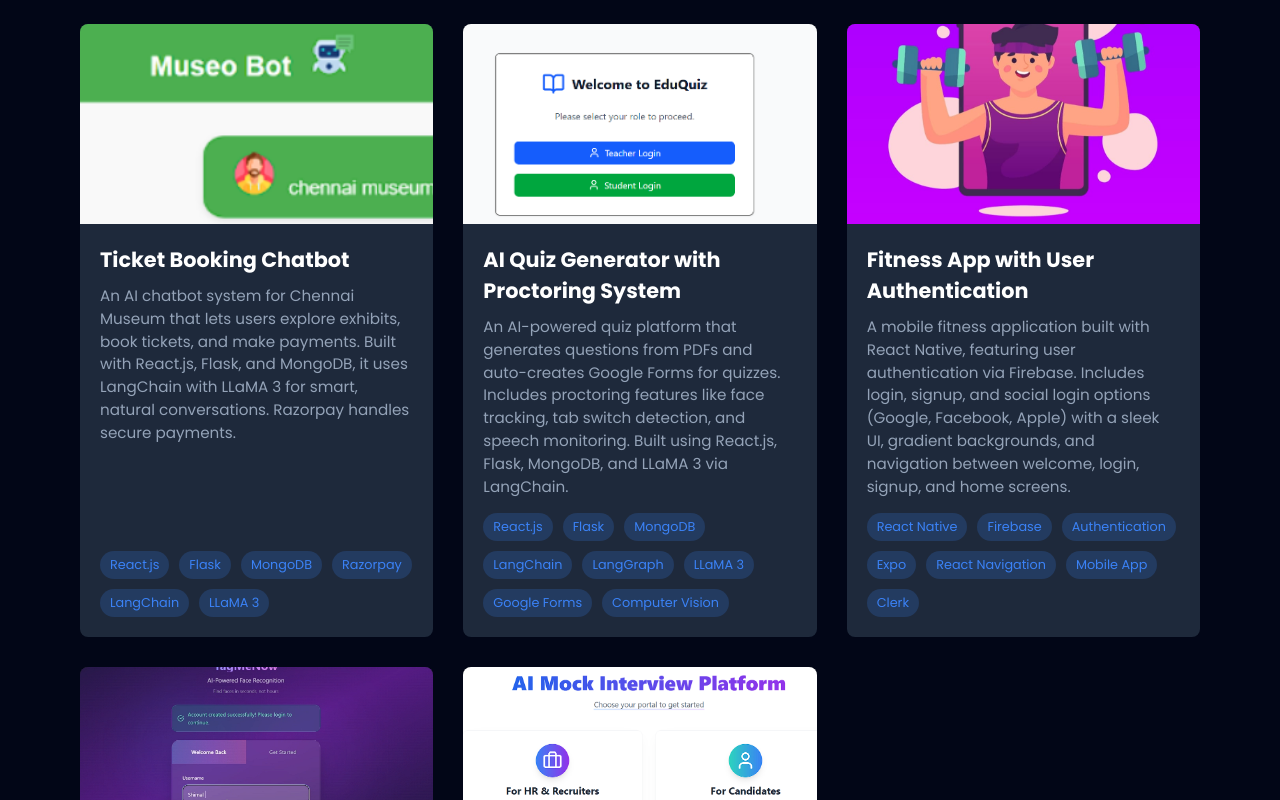
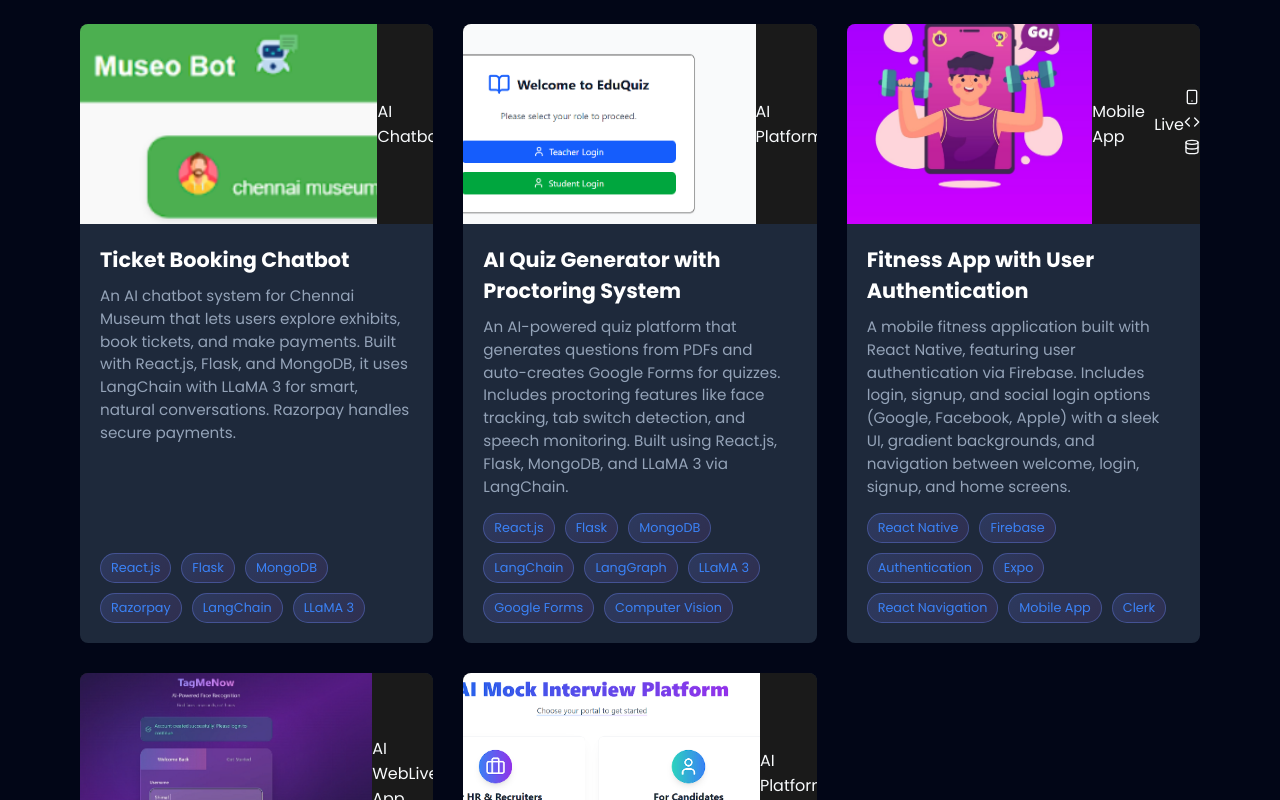
Before and after one commit to Shimal007/portfolio, a React (Vite) app in the folder Client/: page / in a window 1280 px wide. Shown: the part 3520-4320 px from the top of the page. Built offline with nearby package versions, Linux system fonts and the light colour scheme.

Commit message:
Update Projects.jsx

```diff
--- a/Client/src/components/Projects/Projects.jsx
+++ b/Client/src/components/Projects/Projects.jsx
@@ -1,12 +1,13 @@
 import { useState, useEffect } from 'react';
 import { motion } from 'framer-motion';
-import { FiGithub, FiExternalLink } from 'react-icons/fi';
+import { FiGithub, FiExternalLink, FiCode, FiDatabase, FiSmartphone, FiGlobe, FiCpu } from 'react-icons/fi';
 import './Projects.css';
 import ticketimg from '../../assets/images/chennai.png';
 import quizimg from '../../assets/images/quiz.png';
 import fitnessimg from '../../assets/images/fitnessapp.jpg';
 import tagmeimg from '../../assets/images/tagmenow.png';
 import mockimg from '../../assets/images/mockinterview.png';
+
 const projects = [
   {
     id: 1,
@@ -16,6 +17,10 @@ const projects = [
     image: ticketimg,
     github: 'https://github.com/Shimal007/TicketBookingBot.git',
     live: 'https://drive.google.com/drive/folders/13dqocupCOYRtiv6-7IjBPsy6PmxXyL9F?usp=sharing',
+    type: 'AI Chatbot',
+    status: 'Live',
+    techCount: 6,
+    icons: [FiCode, FiDatabase, FiGlobe]
   },
   {
     id: 2,
@@ -25,6 +30,10 @@ const projects = [
     image: quizimg,
     github: 'https://github.com/Sanjayraj-k/Ai-quiz-Generator.git',
     live: 'https://drive.google.com/drive/folders/13dqocupCOYRtiv6-7IjBPsy6PmxXyL9F?usp=sharing',
+    type: 'AI Platform',
+    status: 'Live',
+    techCount: 8,
+    icons: [FiCpu, FiCode, FiDatabase]
   },
   {
     id: 3,
@@ -34,6 +43,10 @@ const projects = [
     image: fitnessimg,
     github: 'https://github.com/Sanjayraj-k/Fitness_app.git',
     live: 'https://drive.google.com/drive/folders/13dqocupCOYRtiv6-7IjBPsy6PmxXyL9F?usp=sharing',
+    type: 'Mobile App',
+    status: 'Live',
+    techCount: 7,
+    icons: [FiSmartphone, FiCode, FiDatabase]
   },
   {
   id: 4,
@@ -43,6 +56,10 @@ const projects = [
     image: tagmeimg,
     github: 'https://github.com/Shimal007/TagMe.git',
     live: 'https://drive.google.com/file/d/1XIlywq9LTnZuituBOOZfZtpAx55ZMZFo/view?usp=sharing',
+    type: 'AI Web App',
+    status: 'Live',
+    techCount: 7,
+    icons: [FiCpu, FiGlobe, FiCode]
   },
   {
     id: 5,
@@ -52,6 +69,10 @@ const projects = [
     image: mockimg,
     github: 'https://github.com/Shimal007/Mock-Interview.git',
     live: 'https://drive.google.com/file/d/1Hn26j3s6h4LLm7kP9DlGu4wQhq4liof5/view?usp=sharing',
+    type: 'AI Platform',
+    status: 'Live',
+    techCount: 6,
+    icons: [FiCpu, FiCode, FiDatabase]
   }
 
 ];
@@ -60,6 +81,8 @@ const Projects = ({ projectEnter, projectLeave, buttonEnter, buttonLeave }) => {
   const [visibleProjects, setVisibleProjects] = useState(3);
   const [isMobile, setIsMobile] = useState(false);
   const [loading, setLoading] = useState(false);
+  const [hoveredTag, setHoveredTag] = useState(null);
+  const [hoveredCard, setHoveredCard] = useState(null);
 
   useEffect(() => {
     const checkMobile = () => {
@@ -95,20 +118,104 @@ const Projects = ({ projectEnter, projectLeave, buttonEnter, buttonLeave }) => {
     }
   };
 
+  // Enhanced animation variants for project cards
+  const cardVariants = {
+    hidden: {
+      opacity: 0,
+      y: 100,
+      scale: 0.8,
+      rotateX: -15
+    },
+    visible: (i) => ({
+      opacity: 1,
+      y: 0,
+      scale: 1,
+      rotateX: 0,
+      transition: {
+        delay: i * 0.2,
+        duration: 0.8,
+        type: "spring",
+        stiffness: 50,
+        damping: 15
+      }
+    }),
+    hover: {
+      y: -20,
+      scale: 1.05,
+      rotateY: 5,
+      transition: {
+        duration: 0.4,
+        type: "spring",
+        stiffness: 300
+      }
+    }
+  };
+
+  // Animation variants for tech stack tags
+  const tagVariants = {
+    hidden: {
+      opacity: 0,
+      scale: 0.8,
+      y: 20,
+      rotateX: -90
+    },
+    visible: (i) => ({
+      opacity: 1,
+      scale: 1,
+      y: 0,
+      rotateX: 0,
+      transition: {
+        delay: i * 0.1,
+        duration: 0.5,
+        type: "spring",
+        stiffness: 100
+      }
+    }),
+    hover: {
+      scale: 1.1,
+      y: -5,
+      rotateY: 10,
+      transition: {
+        duration: 0.2,
+        type: "spring",
+        stiffness: 300
+      }
+    },
+    tap: {
+      scale: 0.95,
+      transition: {
+        duration: 0.1
+      }
+    }
+  };
+
+  // Animation variants for project content
+  const contentVariants = {
+    hidden: { opacity: 0, y: 20 },
+    visible: {
+      opacity: 1,
+      y: 0,
+      transition: {
+        duration: 0.6,
+        delay: 0.3
+      }
+    }
+  };
+
   return (
     <motion.div
       className="projects-section"
       initial={{ opacity: 0 }}
       whileInView={{ opacity: 1 }}
-      transition={{ duration: 0.8 }}
+      transition={{ duration: 1 }}
       viewport={{ once: true, amount: 0.1 }}
     >
       <div className="projects-bg-particles"></div>
       <div className="projects-container">
         <motion.h2
-          initial={{ x: -50, opacity: 0 }}
+          initial={{ x: -100, opacity: 0 }}
           whileInView={{ x: 0, opacity: 1 }}
-          transition={{ duration: 0.6 }}
+          transition={{ duration: 0.8, type: "spring" }}
           viewport={{ once: true }}
           onMouseEnter={projectEnter}
           onMouseLeave={projectLeave}
@@ -121,70 +228,186 @@ const Projects = ({ projectEnter, projectLeave, buttonEnter, buttonLeave }) => {
             <motion.div
               key={project.id}
               className="project-card"
-              initial={{ y: 50, opacity: 0 }}
-              whileInView={{ y: 0, opacity: 1 }}
-              transition={{
-                duration: isMobile ? 0.3 : 0.5,
-                delay: isMobile ? 0 : index * 0.1
+              custom={index}
+              variants={cardVariants}
+              initial="hidden"
+              whileInView="visible"
+              whileHover="hover"
+              viewport={{ once: true, margin: isMobile ? "0px" : "100px" }}
+              onMouseEnter={() => {
+                setHoveredCard(project.id);
+                projectEnter();
               }}
-              viewport={{ once: true, margin: isMobile ? "0px" : "100px" }}
-              onMouseEnter={projectEnter}
-              onMouseLeave={projectLeave}
+              onMouseLeave={() => {
+                setHoveredCard(null);
+                projectLeave();
+              }}
+              layout
             >
               <div className="project-image">
-                <img
+                <motion.img
                   src={project.image}
                   alt={project.title}
                   className="project-img"
                   style={{ width: '100%', height: '100%', objectFit: 'cover', backgroundColor: '#1a1a1a' }}
                 />
-                {isMobile && (
-                  <div className="mobile-placeholder">
-                    <h3>{project.title}</h3>
-                  </div>
-                )}
-                <div className="project-overlay">
-                  <div className="project-links">
-                    <a
+
+                {/* Project Type Indicator */}
+                <div className="project-type">
+                  {project.type}
+                </div>
+
+                {/* Status Indicator */}
+                <div className="project-status">
+                  <div className="status-dot"></div>
+                  <span className="status-text">{project.status}</span>
+                </div>
+
+                {/* Tech Stack Preview */}
+                <div className="tech-preview">
+                  {[...Array(Math.min(project.techCount, 3))].map((_, i) => (
+                    <div key={i} className="tech-dot"></div>
+                  ))}
+                </div>
+
+                {/* Floating Icons */}
+                <div className="floating-icons">
+                  {project.icons.map((Icon, iconIndex) => (
+                    <motion.div
+                      key={iconIndex}
+                      className="floating-icon"
+                      whileHover={{
+                        scale: 1.2,
+                        rotate: 10,
+                        transition: { duration: 0.3 }
+                      }}
+                    >
+                      <Icon />
+                    </motion.div>
+                  ))}
+                </div>
+
+                {/* Remove mobile placeholder for mobile view */}
+                <motion.div
+                  className="project-overlay"
+                  initial={{ opacity: 0 }}
+                  whileHover={{ opacity: 1 }}
+                  transition={{ duration: 0.4 }}
+                >
+                  <motion.div
+                    className="project-links"
+                    initial={{ y: 20, opacity: 0 }}
+                    whileHover={{ y: 0, opacity: 1 }}
+                    transition={{ delay: 0.2, duration: 0.4 }}
+                  >
+                    <motion.a
                       href={project.github}
                       target="_blank"
                       rel="noopener noreferrer"
+                      whileHover={{
+                        scale: 1.1,
+                        y: -8,
+                        transition: { duration: 0.3 }
+                      }}
+                      whileTap={{ scale: 0.95 }}
                       onMouseEnter={buttonEnter}
                       onMouseLeave={buttonLeave}
                     >
                       <FiGithub />
-                    </a>
-                    <a
+                    </motion.a>
+                    <motion.a
                       href={project.live}
                       target="_blank"
                       rel="noopener noreferrer"
+                      whileHover={{
+                        scale: 1.1,
+                        y: -8,
+                        transition: { duration: 0.3 }
+                      }}
+                      whileTap={{ scale: 0.95 }}
                       onMouseEnter={buttonEnter}
                       onMouseLeave={buttonLeave}
                     >
                       <FiExternalLink />
-                    </a>
-                  </div>
-                </div>
+                    </motion.a>
+                  </motion.div>
+                </motion.div>
               </div>
-              <div className="project-content">
-                <h3>{project.title}</h3>
-                <p>{project.description}</p>
-                <div className="project-tags">
-                  {project.tags.map((tag) => (
-                    <span key={tag}>{tag}</span>
+              <motion.div
+                className="project-content"
+                variants={contentVariants}
+                initial="hidden"
+                whileInView="visible"
+                viewport={{ once: true }}
+              >
+                <motion.h3
+                  initial={{ opacity: 0, y: 20 }}
+                  whileInView={{ opacity: 1, y: 0 }}
+                  transition={{ delay: 0.4, duration: 0.6 }}
+                  viewport={{ once: true }}
+                >
+                  {project.title}
+                </motion.h3>
+                <motion.p
+                  initial={{ opacity: 0, y: 20 }}
+                  whileInView={{ opacity: 1, y: 0 }}
+                  transition={{ delay: 0.5, duration: 0.6 }}
+                  viewport={{ once: true }}
+                >
+                  {project.description}
+                </motion.p>
+                <motion.div
+                  className="project-tags"
+                  initial="hidden"
+                  whileInView="visible"
+                  viewport={{ once: true, amount: 0.3 }}
+                  transition={{ staggerChildren: 0.1 }}
+                >
+                  {project.tags.map((tag, tagIndex) => (
+                    <motion.span
+                      key={tag}
+                      custom={tagIndex}
+                      variants={tagVariants}
+                      whileHover="hover"
+                      whileTap="tap"
+                      onHoverStart={() => setHoveredTag(tag)}
+                      onHoverEnd={() => setHoveredTag(null)}
+                      className={`project-tag ${hoveredTag === tag ? 'tag-glow' : ''}`}
+                      style={{
+                        background: `linear-gradient(135deg,
+                          rgba(102, 126, 234, 0.2) 0%,
+                          rgba(118, 75, 162, 0.2) 100%)`,
+                        border: `1px solid ${hoveredTag === tag ? 'rgba(102, 126, 234, 0.8)' : 'rgba(102, 126, 234, 0.4)'}`,
+                        boxShadow: hoveredTag === tag
+                          ? '0 0 25px rgba(102, 126, 234, 0.5), 0 0 50px rgba(118, 75, 162, 0.3)'
+                          : 'none'
+                      }}
+                    >
+                      {tag}
+                    </motion.span>
                   ))}
-                </div>
-              </div>
+                </motion.div>
+              </motion.div>
             </motion.div>
           ))}
         </div>
 
         {isMobile && visibleProjects < projects.length && (
-          <div className="load-more-container">
+          <motion.div
+            className="load-more-container"
+            initial={{ opacity: 0, y: 20 }}
+            whileInView={{ opacity: 1, y: 0 }}
+            transition={{ duration: 0.6 }}
+            viewport={{ once: true }}
+          >
             <motion.button
               className="load-more-btn"
               onClick={loadMore}
-              whileHover={{ scale: 1.05 }}
+              whileHover={{
+                scale: 1.05,
+                y: -3,
+                transition: { duration: 0.3 }
+              }}
               whileTap={{ scale: 0.95 }}
               onMouseEnter={buttonEnter}
               onMouseLeave={buttonLeave}
@@ -192,7 +415,7 @@ const Projects = ({ projectEnter, projectLeave, buttonEnter, buttonLeave }) => {
               Load More Projects
               {loading && <span className="loading-spinner"></span>}
             </motion.button>
-          </div>
+          </motion.div>
         )}
       </div>
     </motion.div>
```
